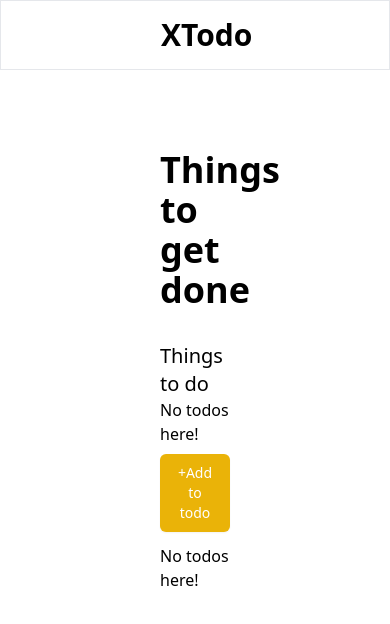
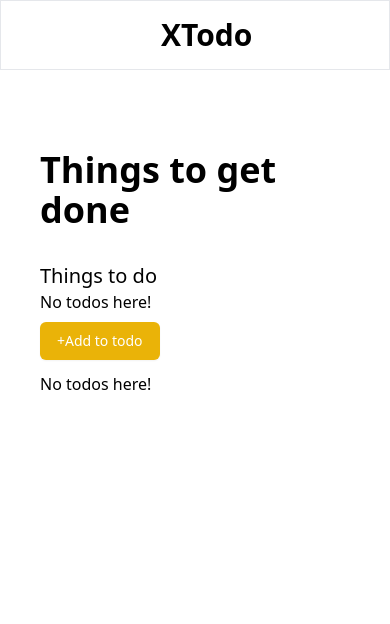
Before and after one commit to suniljoshi26/todo_app, a React (Vite) app: page / in a window 390 px wide. Shown: the top 624 px of the page. Built offline with nearby package versions, Linux system fonts and the light colour scheme.

Commit message:
responcive

```diff
--- a/src/Input.jsx
+++ b/src/Input.jsx
@@ -4,7 +4,7 @@ export const Input = (props) => {
   return (
     <div className="mb-4">
       <input
-        className="p-2 border border-gray-300 w-72 rounded-md "
+        className="p-2 border border-gray-300  w-64 sm:w-72 rounded-md "
         placeholder="Write an artical about XState"
         value={props.value}
         onChange={props.onChange}
--- a/src/TodoPage.jsx
+++ b/src/TodoPage.jsx
@@ -42,7 +42,7 @@ const TodoPage = () => {
   return (
     <>
       <Header />
-      <div className="px-40">
+      <div className="  px-10 sm:px-40">
         <H1>Things to get done</H1>
         <H3>Things to do</H3>
         {!todoList.length && <Msg />}
```
